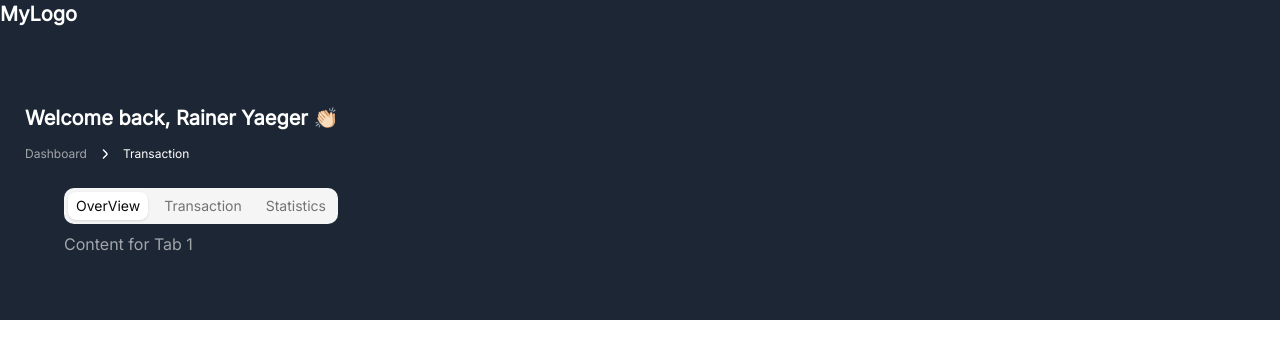
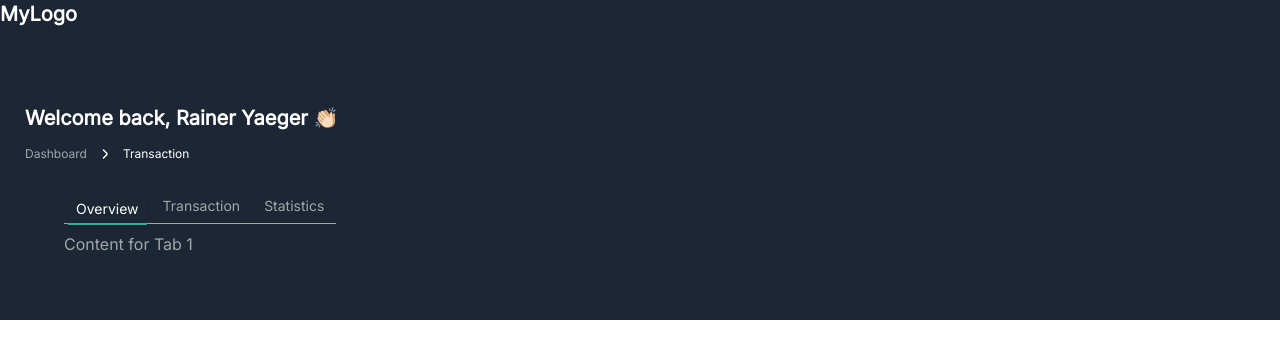
Before and after one commit to ariyanmvn/next-dashboard, a Next.js app: page / in a window 1280 px wide. Shown: the top 358 px of the page. Built offline with nearby package versions, Linux system fonts and the light colour scheme.

Commit message:
added stylings to the tabs

```diff
--- a/src/components/ui/tabs.tsx
+++ b/src/components/ui/tabs.tsx
@@ -26,7 +26,7 @@ function TabsList({
     <TabsPrimitive.List
       data-slot="tabs-list"
       className={cn(
-        "bg-muted text-muted-foreground inline-flex h-9 w-fit items-center justify-center rounded-lg p-1",
+        " inline-flex h-9 w-fit border-b-1 border-b-[#A2A6AA] items-center justify-center  p-1",
         className
       )}
       {...props}
@@ -42,7 +42,7 @@ function TabsTrigger({
     <TabsPrimitive.Trigger
       data-slot="tabs-trigger"
       className={cn(
-        "data-[state=active]:bg-background data-[state=active]:text-foreground focus-visible:border-ring focus-visible:ring-ring/50 focus-visible:outline-ring inline-flex flex-1 items-center justify-center gap-1.5 rounded-md px-2 py-1 text-sm font-medium whitespace-nowrap transition-[color,box-shadow] focus-visible:ring-[3px] focus-visible:outline-1 disabled:pointer-events-none disabled:opacity-50 data-[state=active]:shadow-sm [&_svg]:pointer-events-none [&_svg]:shrink-0 [&_svg:not([class*='size-'])]:size-4",
+        "data-[state=active]:bg-none data-[state=active]:mt-2 data-[state=active]:border-b-2 data-[state=active]:border-b-[#31B099] data-[state=active]:text-white focus-visible:border-ring focus-visible:ring-ring/50 focus-visible:outline-ring inline-flex flex-1 items-center justify-center gap-1.5  px-2 py-1 text-sm font-medium whitespace-nowrap transition-[color,box-shadow] focus-visible:ring-[3px] focus-visible:outline-1 disabled:pointer-events-none disabled:opacity-50 data-[state=active]:shadow-sm [&_svg]:pointer-events-none [&_svg]:shrink-0 [&_svg:not([class*='size-'])]:size-4",
         className
       )}
       {...props}
--- a/src/subComponents/HeroTabs.tsx
+++ b/src/subComponents/HeroTabs.tsx
@@ -5,7 +5,7 @@ export default function HeroTabs() {
       <div className='w-[90%] mx-auto text-[#A2A6AA] '>
         <Tabs defaultValue="tab1" className="w-full">
           <TabsList className="flex space-x-2 ">
-            <TabsTrigger value="tab1">OverView</TabsTrigger>
+            <TabsTrigger value="tab1">Overview</TabsTrigger>
             <TabsTrigger value="tab2">Transaction</TabsTrigger>
             <TabsTrigger className="hidden lg:block" value="tab2">Statistics</TabsTrigger>
           </TabsList>
```
